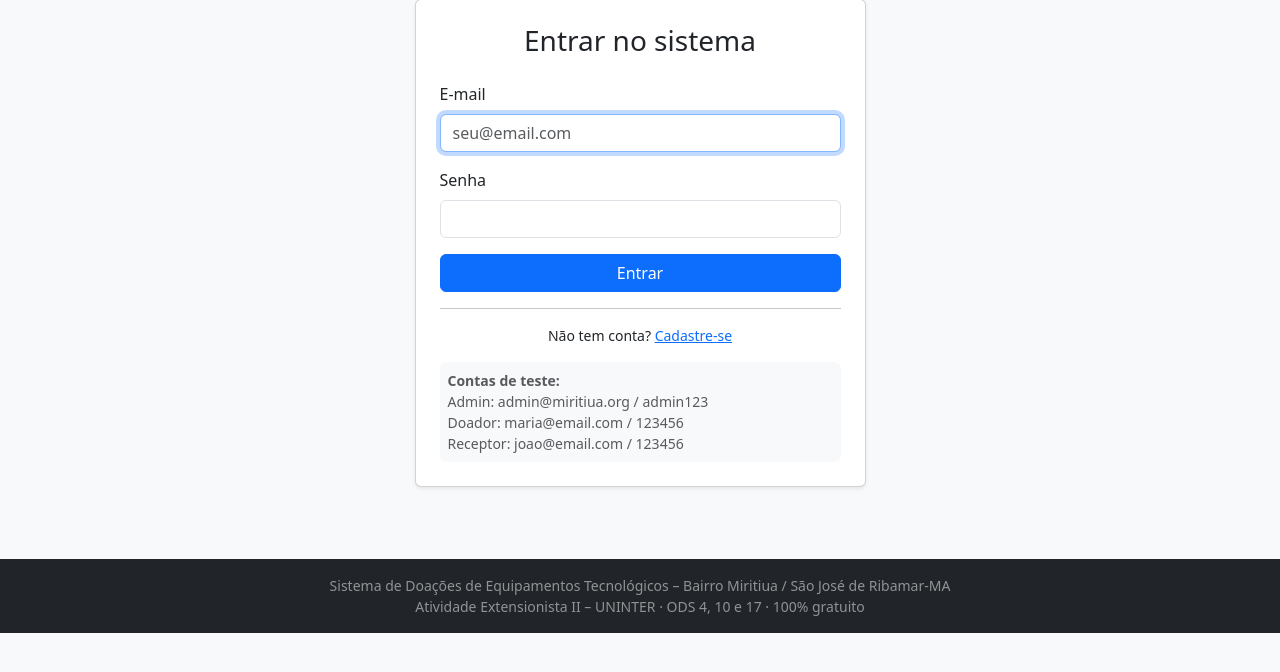
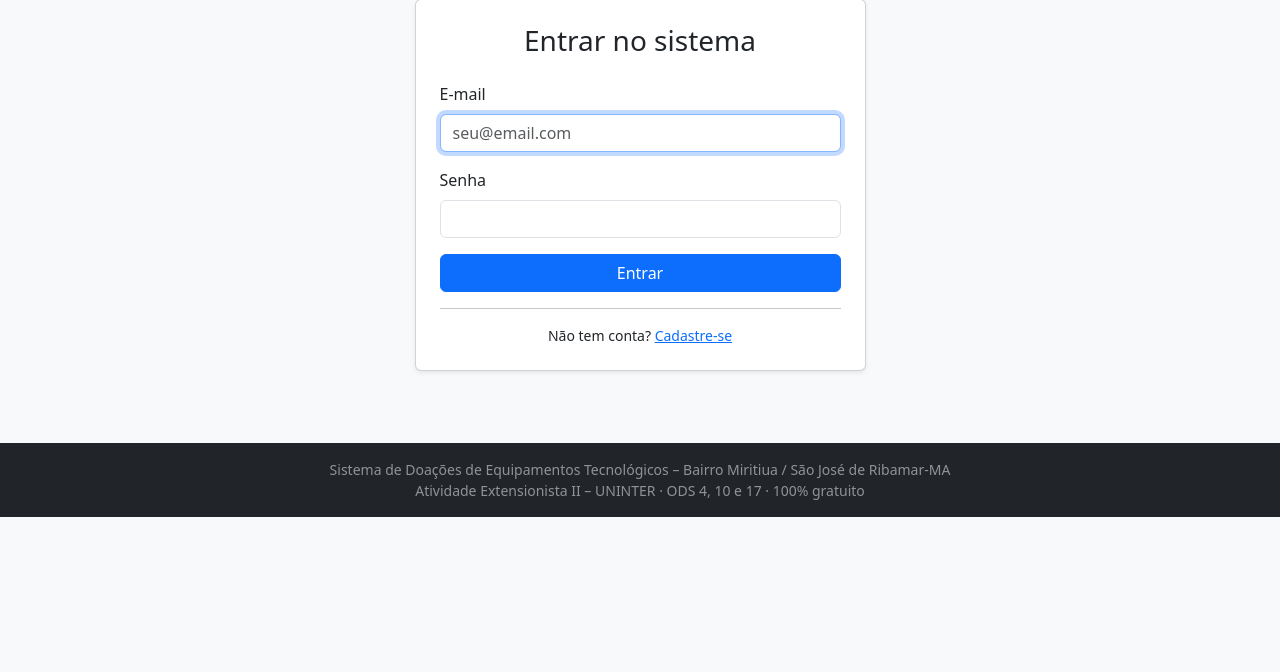
Before and after one commit to caio2kevin/doacoes_miritiua, a Flask app: page /login in a window 1280 px wide. Shown: the part 81-753 px from the top of the page. Run offline with Flask 3, Linux system fonts and the light colour scheme.

Commit message:
Remove contas de teste do login

```diff
--- a/templates/login.html
+++ b/templates/login.html
@@ -23,12 +23,6 @@
         <p class="text-center small mb-0">
           Não tem conta? <a href="{{ url_for('cadastro') }}">Cadastre-se</a>
         </p>
-        <div class="mt-3 p-2 bg-light rounded small text-muted">
-          <strong>Contas de teste:</strong><br>
-          Admin: admin@miritiua.org / admin123<br>
-          Doador: maria@email.com / 123456<br>
-          Receptor: joao@email.com / 123456
-        </div>
       </div>
     </div>
   </div>
```
